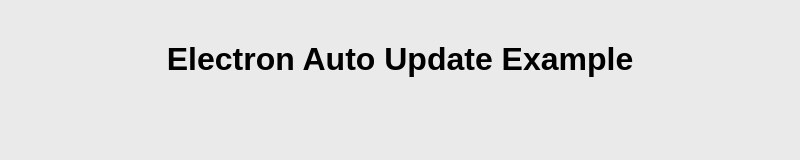
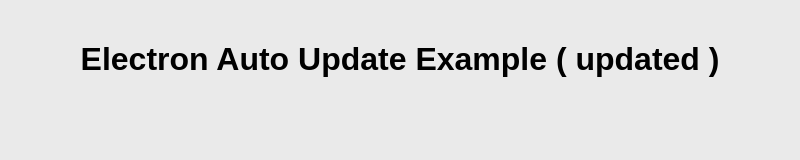
Before and after one commit to YashCompro/electron-auto-update, an Electron app: page index.html in a window 800 px wide. Drawn offline with Linux system fonts and the light colour scheme; no server answers.

Commit message:
new version 2

```diff
--- a/index.html
+++ b/index.html
@@ -26,7 +26,7 @@
   </style>
 </head>
 <body>
-  <h1>Electron Auto Update Example</h1>
+  <h1>Electron Auto Update Example ( updated )</h1>
   <p id="version"></p>
   <div id="notification" class="hidden">
     <p id="message"></p>
--- a/package.json
+++ b/package.json
@@ -1,6 +1,6 @@
 {
   "name": "electron-auto-update-example",
-  "version": "1.1.5",
+  "version": "2.3.7",
   "description": "",
   "main": "main.js",
   "repository": {
```
